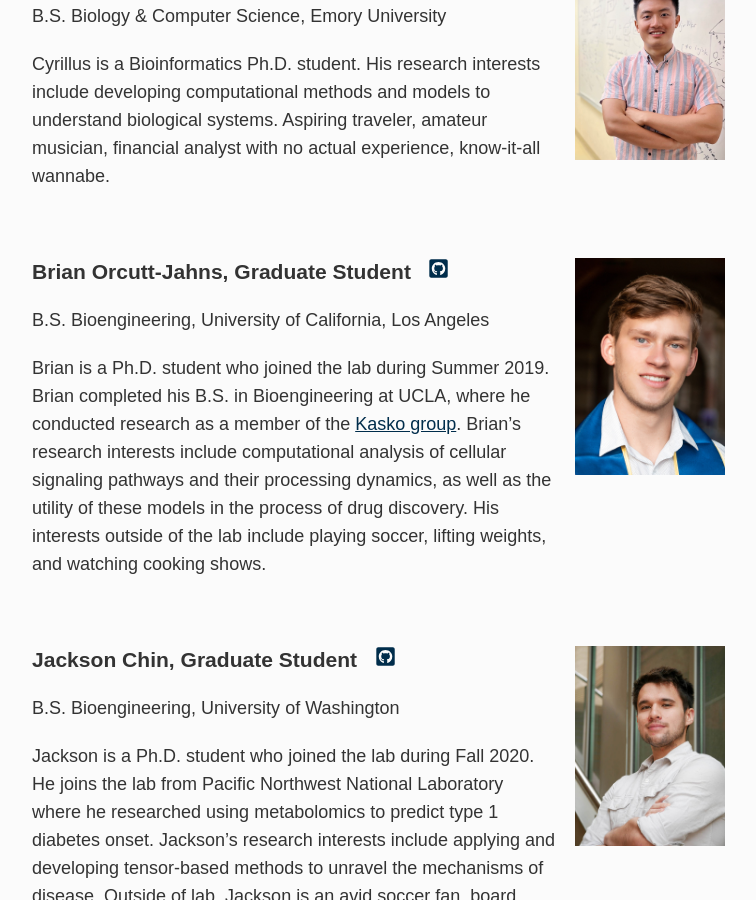
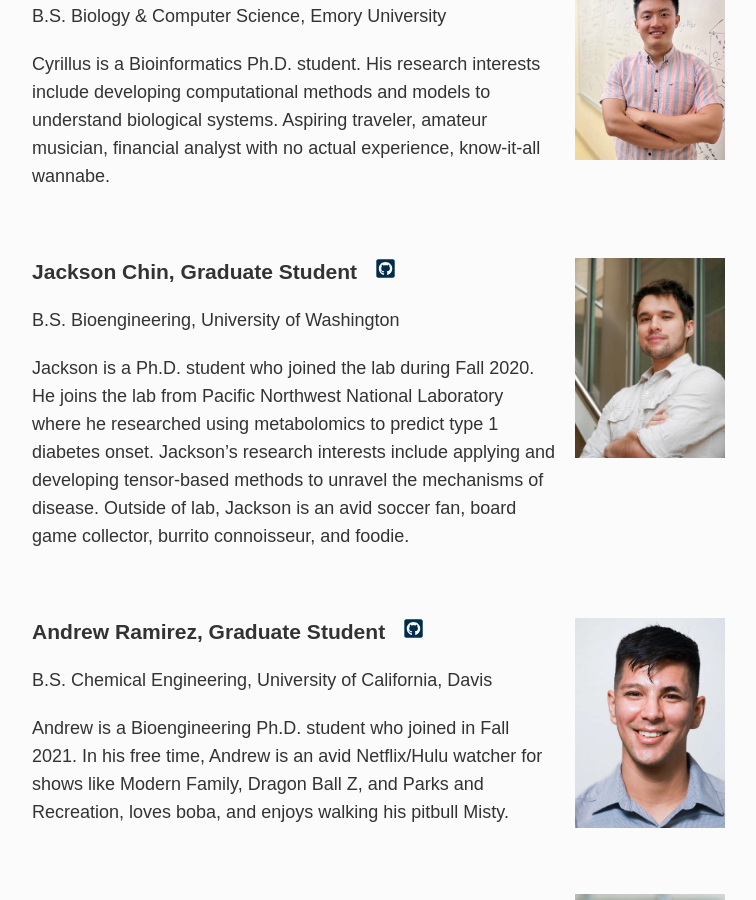
Before and after one commit to meyer-lab/asmlab.org, a Jekyll site: the page built from team/index.md, in a window 1280 px wide and 900 px high, scrolled down 1103 px. Shown: the whole window, without its empty margins (253-1009 px from the left). Built offline with Jekyll 4.4.1, drawn with Linux system fonts in a browser that asks for light colours; some web fonts are replaced; some of the changed text lies outside the part shown.

Commit message:
Graduate Brian

```diff
--- a/team/index.md
+++ b/team/index.md
@@ -19,14 +19,6 @@ Aaron is an Associate Professor of [Bioengineering](https://www.bioeng.ucla.edu)
 B.S. Biology & Computer Science, Emory University
 
 Cyrillus is a Bioinformatics Ph.D. student. His research interests include developing computational methods and models to understand biological systems. Aspiring traveler, amateur musician, financial analyst with no actual experience, know-it-all wannabe.
-
-<br />
-
-<div class="span_3 right"><img src="/public/photos/brianoj.jpg" width="150px" alt="Brian's picture" /></div>
-### Brian Orcutt-Jahns, Graduate Student&nbsp;&nbsp;&nbsp;<a href="https://github.com/borcuttjahns"><svg class="svg-icon"><use xlink:href="#fa-github"></use></svg></a>
-B.S. Bioengineering, University of California, Los Angeles
-
-Brian is a Ph.D. student who joined the lab during Summer 2019. Brian completed his B.S. in Bioengineering at UCLA, where he conducted research as a member of the [Kasko group](https://kaskolab.com). Brian's research interests include computational analysis of cellular signaling pathways and their processing dynamics, as well as the utility of these models in the process of drug discovery. His interests outside of the lab include playing soccer, lifting weights, and watching cooking shows.
 
 <br />
 
```
Also changed, not shown: other parts of team/index.md (+2 -0 lines), public/photos/brianoj.jpg (deleted).
